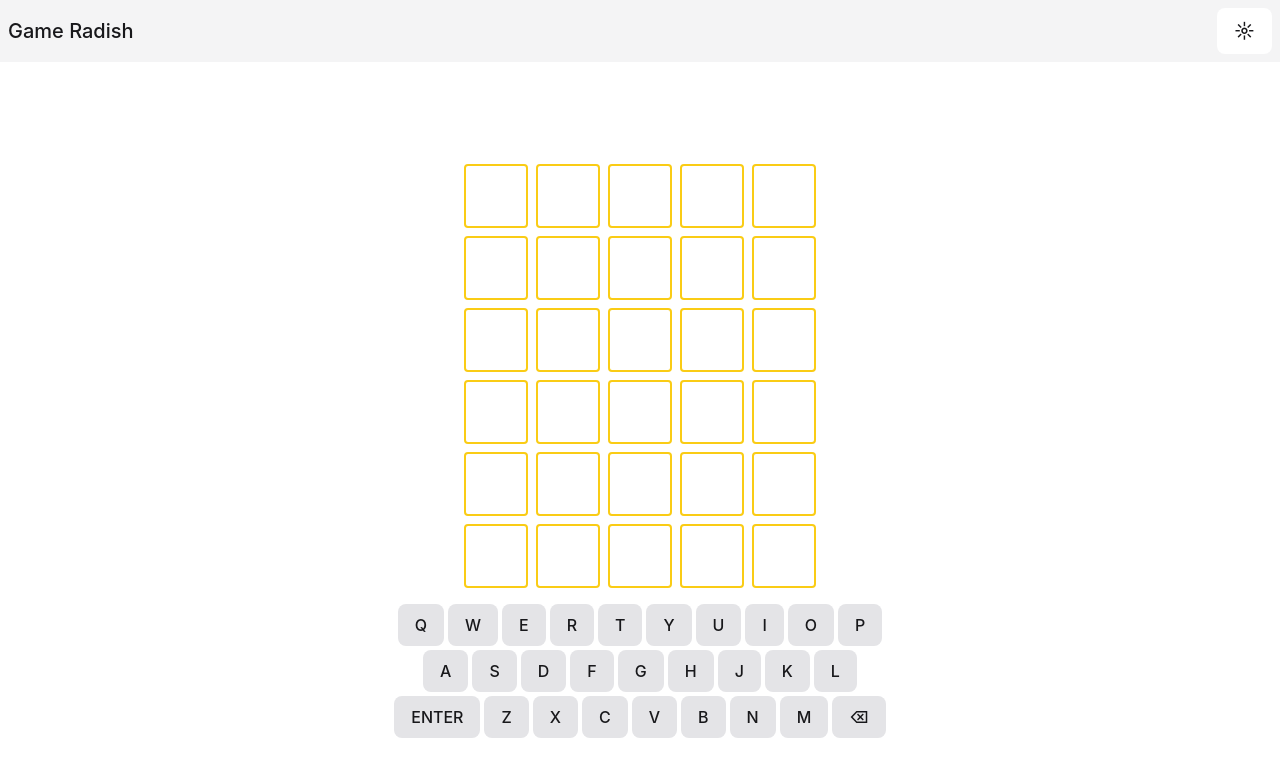
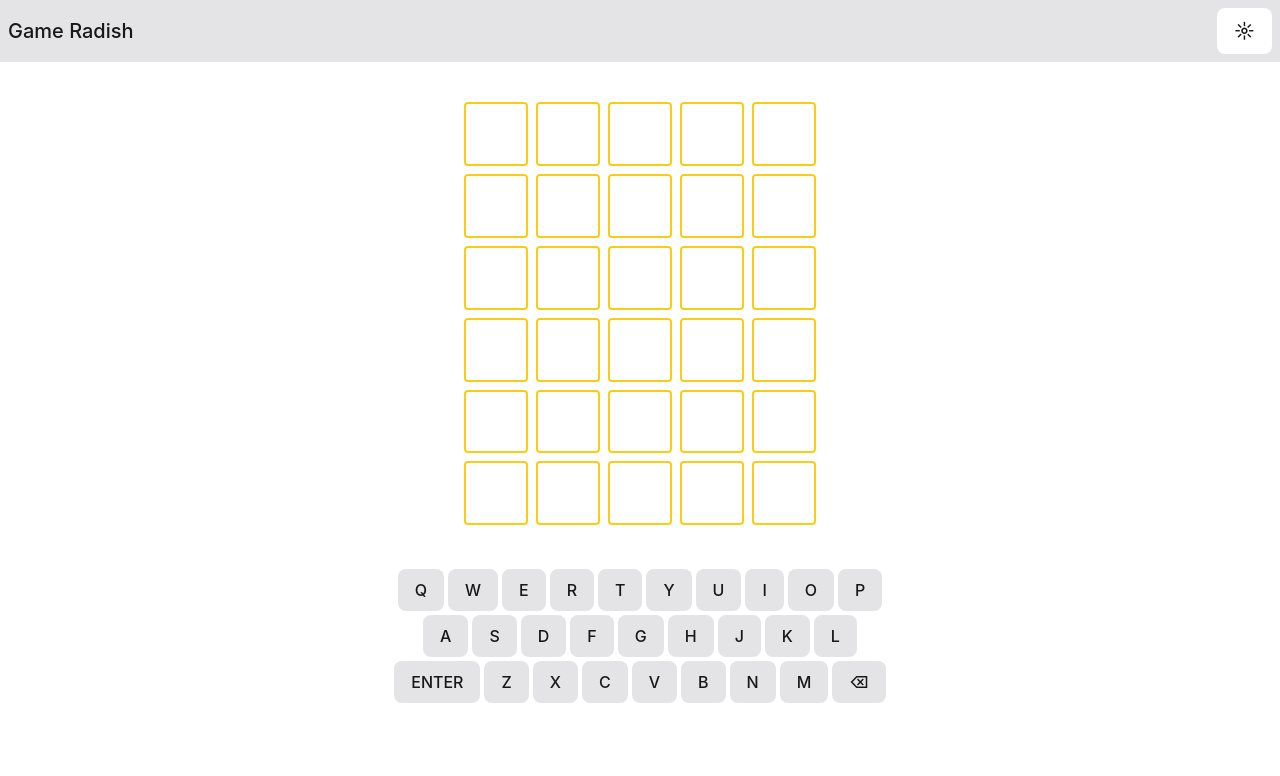
Before and after one commit to YaredFall/wordle, a React (Vite) app: page / in a window 1280 px wide. Shown: the top 776 px of the page. Built offline with nearby package versions, Linux system fonts and the light colour scheme.

Commit message:
~small layout and color adjustments

```diff
--- a/src/App.tsx
+++ b/src/App.tsx
@@ -7,7 +7,7 @@ const App: FC = ({}) => {
     return (
         <>
             <Navbar />
-            <main className={"flex h-full flex-col items-center p-2 pt-[8%] justify-self-stretch"} children={<WordleGame />}/>
+            <main className={"flex h-full flex-col items-center p-2 justify-self-stretch"} children={<WordleGame />}/>
         </>
     );
 };
--- a/src/components/WordleGame/Table.tsx
+++ b/src/components/WordleGame/Table.tsx
@@ -12,7 +12,7 @@ type TableProps = {
 const Table: FC<TableProps> = ({rows, cluedUsedWords= [], currentLetters= []}) => {
 
     return (
-        <div className={"text-[2rem] font-semibold flex flex-col gap-2 w-full max-w-[65%] flex-1 justify-center"}>
+        <div className={"text-[2rem] font-semibold flex flex-col gap-2 w-full max-w-[65%] py-[4vh] flex-1 justify-center"}>
             {[...Array(rows)].map((e, i) => {
                 if (i < cluedUsedWords?.length)
                     return <Row key={i} letters={[...cluedUsedWords[i].word]} clues={[...cluedUsedWords[i].clues]}/>
--- a/src/components/WordleGame/WordleGame.tsx
+++ b/src/components/WordleGame/WordleGame.tsx
@@ -118,7 +118,7 @@ const WordleGame: FC<WordleGameProps> = ({wordLength = 5, maxTries = 6}) => {
 
 
     return (
-        <div className={"flex flex-col gap-4 items-center h-full sm:w-fit"}>
+        <div className={"flex flex-col items-center h-full sm:w-fit"}>
             <Table rows={maxTries} currentLetters={currentLetters} cluedUsedWords={cluedUsedWords} />
             <VirtualKeyboard onKeyClick={onKeyPress} keyLetterClue={keyLetterClue} />
         </div>
--- a/tailwind.config.cjs
+++ b/tailwind.config.cjs
@@ -24,13 +24,16 @@ module.exports = {
 
         'text-primary-light': colors.zinc["900"],
 
-        'bg-primary-light': colors.zinc["100"],
+        'bg-primary-light': colors.zinc["200"],
         'bg-secondary-light': colors.red["300"],
         'bg-tertiary-light': colors.white,
 
         'btn-primary-light': colors.zinc["200"],
         'btn-hovered-light': colors.zinc["300"]
       },
+      screens: {
+        'tall': { 'raw': '(min-height: 800px)' }
+      }
     },
   },
   plugins: [],
```
